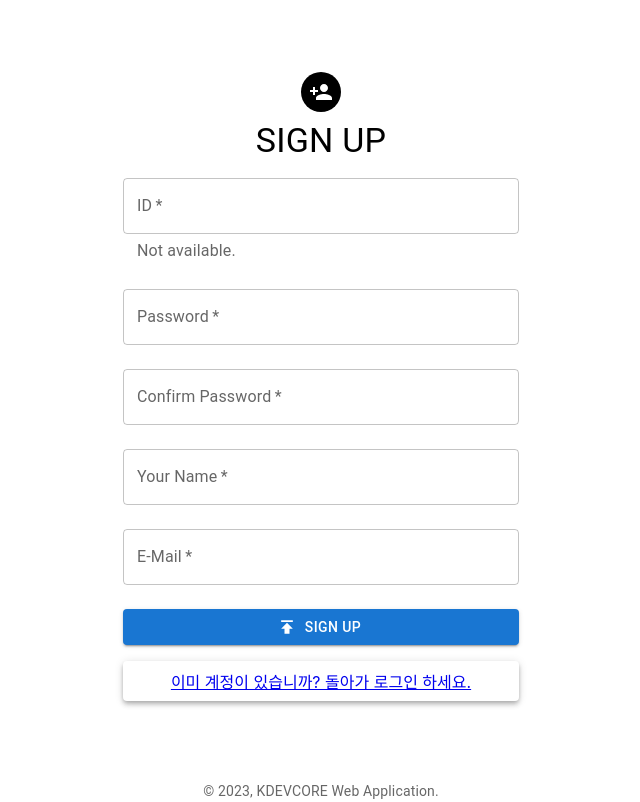
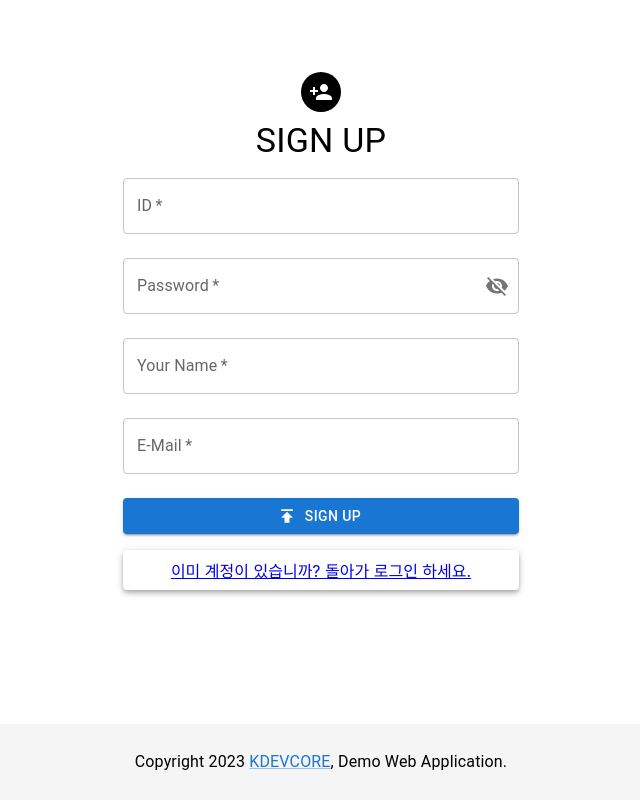
Before and after one commit to KDEVCORE/frontend, a React (Create React App) app: page /signup in a window 1280 px wide. Shown: the whole page, without its empty margins (319-959 px from the left). Built offline with nearby package versions, Linux system fonts and the light colour scheme.

Commit message:
sign in and up ui update

```diff
--- a/src/AppRouter.js
+++ b/src/AppRouter.js
@@ -1,6 +1,7 @@
-import { Container, Paper, Typography } from "@mui/material";
+import { Box, Container, Link, Typography } from "@mui/material";
 import { BrowserRouter, Route, Routes } from "react-router-dom";
 import App from "./App";
+import Notice from "./pages/error/Notice";
 import SignIn from "./pages/member/SignIn";
 import SignInOAuth2 from "./pages/member/SignInOAuth2";
 import SignUp from "./pages/member/SignUp";
@@ -8,26 +9,50 @@ import SignUp from "./pages/member/SignUp";
 function AppRouter() {
     const Copyright = () => {
         return (
-            <Typography variant="body2" color="textSecondary" align="center">
-                {"© " + new Date().getFullYear() + ", KDEVCORE Web Application."}
+            <Typography variant="subtitle1" color="InfoText" align="center">
+                {"Copyright " + new Date().getFullYear() + " "}
+                <Link href="/">
+                    {"KDEVCORE"}
+                </Link>
+                {", Demo Web Application."}
             </Typography>
         );
     };
 
     return (
-        <Container>
+        <Box
+            sx={{
+                display: 'flex',
+                flexDirection: 'column',
+                minHeight: '100vh',
+            }}
+        >
             <BrowserRouter>
                 <Routes>
                     <Route path="/" element={<App />} />
                     <Route path="/signin" element={<SignIn />} />
                     <Route path="/signin-oauth" element={<SignInOAuth2 />} />
                     <Route path="/signup" element={<SignUp />} />
+                    <Route path="/notice" element={<Notice />} />
                 </Routes>
             </BrowserRouter>
-            <Paper elevation={0} sx={{ mt: 10 }}>
-                <Copyright />
-            </Paper>
-        </Container>
+            <Box
+                component="footer"
+                sx={{
+                py: 3,
+                px: 2,
+                mt: 'auto',
+                backgroundColor: (theme) =>
+                    theme.palette.mode === 'light'
+                    ? theme.palette.grey[100]
+                    : theme.palette.grey[800],
+                }}
+            >
+                <Container maxWidth="sm">
+                    <Copyright />
+                </Container>
+            </Box>
+        </Box>
     );
 }
 
--- /dev/null
+++ b/src/pages/error/Notice.js
@@ -0,0 +1,34 @@
+import { Button, Container, Typography } from '@mui/material';
+import { Link } from 'react-router-dom';
+
+export default function Notice(code) {
+  return (
+    <Container
+      sx={{
+        textAlign: 'center',
+        alignItems: 'center',
+      }}
+    >
+      <Typography variant={'h1'}>
+        ERROR CODE: {code}
+      </Typography>
+      <Typography variant={'h1'}>
+        ERROR NAME: {(code) => {
+          switch(code) {
+            case 404:
+              return "Page not found"
+            case 403:
+              return "No permission"
+            case 500:
+              return "Internal Server Error"
+            default:
+              return "Unknown error"
+          }
+        }}
+      </Typography>
+      <Button component={Link} to="/" size="large" variant="contained">
+        Go to Home
+      </Button>
+    </Container>
+  );
+}
--- a/src/pages/member/SignIn.js
+++ b/src/pages/member/SignIn.js
@@ -1,10 +1,12 @@
-import { ExitToApp, Security } from "@mui/icons-material";
-import { Avatar, Box, Button, ButtonGroup, Container, Divider, Paper, TextField, Tooltip, Typography, Zoom } from "@mui/material";
-import React from "react";
+import { ExitToApp, Security, Visibility, VisibilityOff } from "@mui/icons-material";
+import { Avatar, Box, Button, ButtonGroup, Container, Divider, IconButton, InputAdornment, Paper, TextField, Tooltip, Typography, Zoom } from "@mui/material";
+import React, { useState } from "react";
 import { Link } from "react-router-dom";
 import { signIn, signInOAuth2 } from "../../service/ApiService";
 
 function SignIn() {
+  const [showPassword, setShowPassword] = useState(false);
+
   const handleSignIn = (event) => {
     event.preventDefault();
     const data = new FormData(event.target);
@@ -50,12 +52,21 @@ function SignIn() {
           <TextField
             id="password"
             name="password"
-            type="password"
+            type={showPassword ? "text" : "password"}
             variant="outlined"
             margin="normal"
             label="Password"
             required
             fullWidth
+            InputProps={{
+              endAdornment: (
+                <InputAdornment position="end">
+                  <IconButton onClick={() => setShowPassword(!showPassword)} edge="end">
+                  {showPassword ? <Visibility /> : <VisibilityOff />}
+                  </IconButton>
+                </InputAdornment>
+              ),
+            }}
           />
           <Button
             type="submit"
--- a/src/pages/member/SignUp.js
+++ b/src/pages/member/SignUp.js
@@ -1,19 +1,26 @@
-import { PersonAdd, Publish } from "@mui/icons-material";
-import { Avatar, Box, Button, Container, Paper, TextField, Typography } from "@mui/material";
+import { PersonAdd, Publish, Visibility, VisibilityOff } from "@mui/icons-material";
+import { Avatar, Box, Button, Container, IconButton, InputAdornment, Paper, TextField, Typography } from "@mui/material";
 import React, { useState } from "react";
 import { Link } from "react-router-dom";
 import { call, signUp } from "../../service/ApiService";
 import { strengthColor, strengthIndicator } from "../../utils/password-strength";
 
 function SignUp() {
-  const [validIdentifier, setValidIdentifier] = useState(false);
-  const [strength, setStrength] = useState(0);
-  const [level, setLevel] = useState();
+  const [showPassword, setShowPassword] = useState(false);
+  const [validIdentifier, setValidIdentifier] = useState();
+  const [strength, setStrength] = useState();
 
   const changePassword = (value) => {
-    const temp = strengthIndicator(value);
-    setStrength(temp);
-    setLevel(strengthColor(temp));
+    const level = strengthIndicator(value);
+    setStrength(strengthColor(level));
+  };
+
+  const checkIdentifier = (identifier) => {
+    call("/member/id-check", "POST", { identifier: identifier })
+    .then((response) => {
+      if(response) setValidIdentifier({ label: "Not available", color: "#f44336" });
+      else setValidIdentifier({ label: "It's possible to use", color: "#00c853" });
+    });
   };
 
   const handleSubmit = (event) => {
@@ -30,10 +37,6 @@ function SignUp() {
     });
   };
 
-  const handleValidation = (identifier) => {
-    call("/member/id-check", "POST", { identifier: identifier })
-    .then((response) => setValidIdentifier(response.data));
-  };
 
   return (
     <Container
@@ -47,6 +50,7 @@ function SignUp() {
           flexDirection: 'column',
           alignItems: 'center',
         }}
+        noValidate
       >
         <Avatar sx={{ m: 1, bgcolor: 'black' }}>
           <PersonAdd />
@@ -64,40 +68,33 @@ function SignUp() {
             label="ID"
             required
             fullWidth
-            onBlur={e => handleValidation(e.target.value)}
-            helperText={
-              <Typography variant="subtitle1">
-                {validIdentifier ? "It's possible to use." : "Not available."}
-              </Typography>
-            }
+            onBlur={(e) => {
+              checkIdentifier(e.target.value);
+            }}
+            helperText={validIdentifier?.label}
           />
           <TextField
             id="password"
             name="password"
-            type="password"
+            type={showPassword ? "text" : "password"}
             variant="outlined"
             margin="normal"
             label="Password"
             required
             fullWidth
+            InputProps={{
+              endAdornment: (
+                <InputAdornment position="end">
+                  <IconButton onClick={() => setShowPassword(!showPassword)} edge="end">
+                  {showPassword ? <Visibility /> : <VisibilityOff />}
+                  </IconButton>
+                </InputAdornment>
+              ),
+            }}
             onChange={(e) => {
               changePassword(e.target.value);
             }}
-            helperText={strength !== 0 && (
-              <Typography variant="subtitle1">
-                {level?.label}
-              </Typography>
-            )}
-          />
-          <TextField
-            id="confirm-password"
-            name="confirm-password"
-            type="password"
-            variant="outlined"
-            margin="normal"
-            label="Confirm Password"
-            required
-            fullWidth
+            helperText={strength?.label}
           />
           <TextField
             id="name"
--- a/src/service/ApiService.js
+++ b/src/service/ApiService.js
@@ -15,17 +15,21 @@ export function call(api, method, request) {
   };
   if (request) options.body = JSON.stringify(request);
 
-  return fetch(options.url, options).then((response) => {
-    if (response.status === 200) {
+  return fetch(options.url, options)
+          .then((response) => {
+            switch(response.status) {
+              case 200:
                 return response.json();
-    } else if (response.status === 403) {
-      window.location.href = "/signin"; // redirect
-    } else if (response.status === 400) {
-      alert("입력 정보를 확인해 주십시오.");
-    } else {
+              case 400:
+              case 403:
+                window.location.href = "/signin";
+                // alert("입력 정보를 확인해 주십시오.");
+                break;
+              default:
                 new Error(response);
             }
-  }).catch((error) => {
+          })
+          .catch((error) => {
             console.log("http error");
             console.log(error);
           });
--- a/src/utils/password-strength.js
+++ b/src/utils/password-strength.js
@@ -1,19 +1,14 @@
-// has number
 const hasNumber = (number) => new RegExp(/[0-9]/).test(number);
-
-// has mix of small and capitals
 const hasMixed = (number) => new RegExp(/[a-z]/).test(number) && new RegExp(/[A-Z]/).test(number);
-
-// has special chars
 const hasSpecial = (number) => new RegExp(/[!#@$%^&*)(+=._-]/).test(number);
 
 // set color based on password strength
-export const strengthColor = (count) => {
-    if (count < 2) return { label: 'Poor', color: "#f44336" };
-    if (count < 3) return { label: 'Weak', color: "#ffc107" };
-    if (count < 4) return { label: 'Normal', color: "#ffab91" };
-    if (count < 5) return { label: 'Good', color: "#00e676" };
-    if (count < 6) return { label: 'Strong', color: "#00c853" };
+export const strengthColor = (level) => {
+    if (level < 2) return { label: 'Poor', color: "#f44336" };
+    if (level < 3) return { label: 'Weak', color: "#ffc107" };
+    if (level < 4) return { label: 'Normal', color: "#ffab91" };
+    if (level < 5) return { label: 'Good', color: "#00e676" };
+    if (level < 6) return { label: 'Strong', color: "#00c853" };
     return { label: 'Poor', color: "#f44336" };
 };
 
```
Lines whose indentation alone changed are shown as unchanged.
